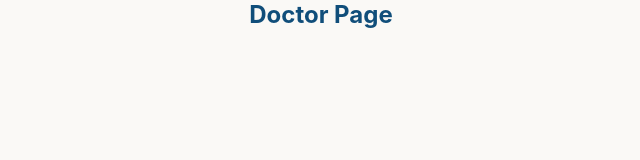
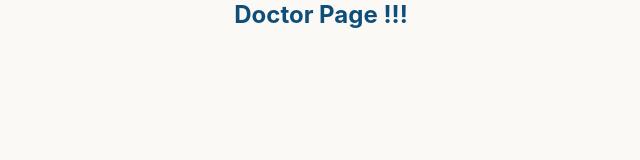
Before and after one commit to amitofsk/hearthark, a React (Create React App) app: page /doctor in a window 1280 px wide. Shown: the top 160 px of the page, without its empty margins (319-959 px from the left). Built offline with nearby package versions, Linux system fonts and the light colour scheme.

Commit message:
Trying to make a change in heroku

```diff
--- a/src/pages/doctor-page/doctor-page.component.jsx
+++ b/src/pages/doctor-page/doctor-page.component.jsx
@@ -3,7 +3,7 @@ import React from "react";
 const DoctorPage = () => {
   return (
     <div>
-      <h1>Doctor Page</h1>
+      <h1>Doctor Page !!!</h1>
     </div>
   );
 };
```
Also changed, not shown: 1 other file (tests, documents, lock files or other folders).
